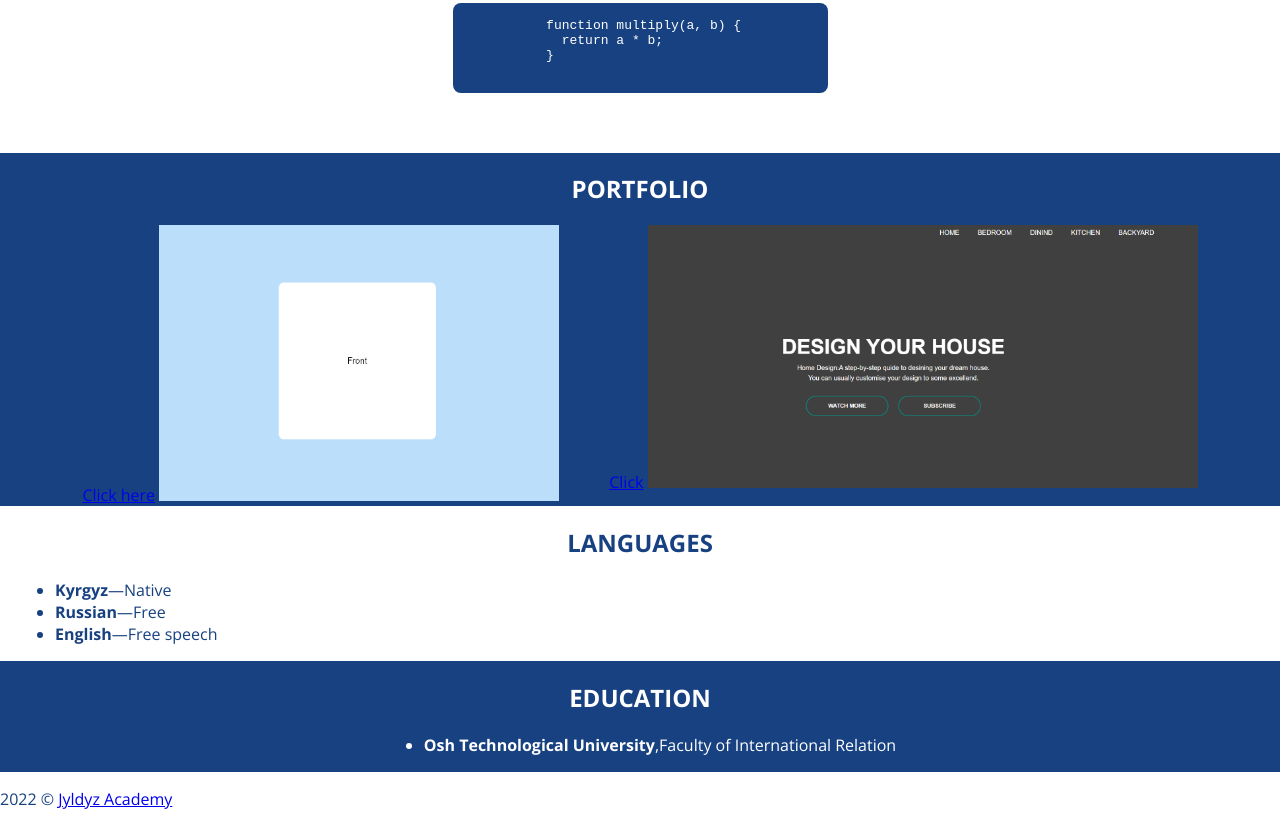
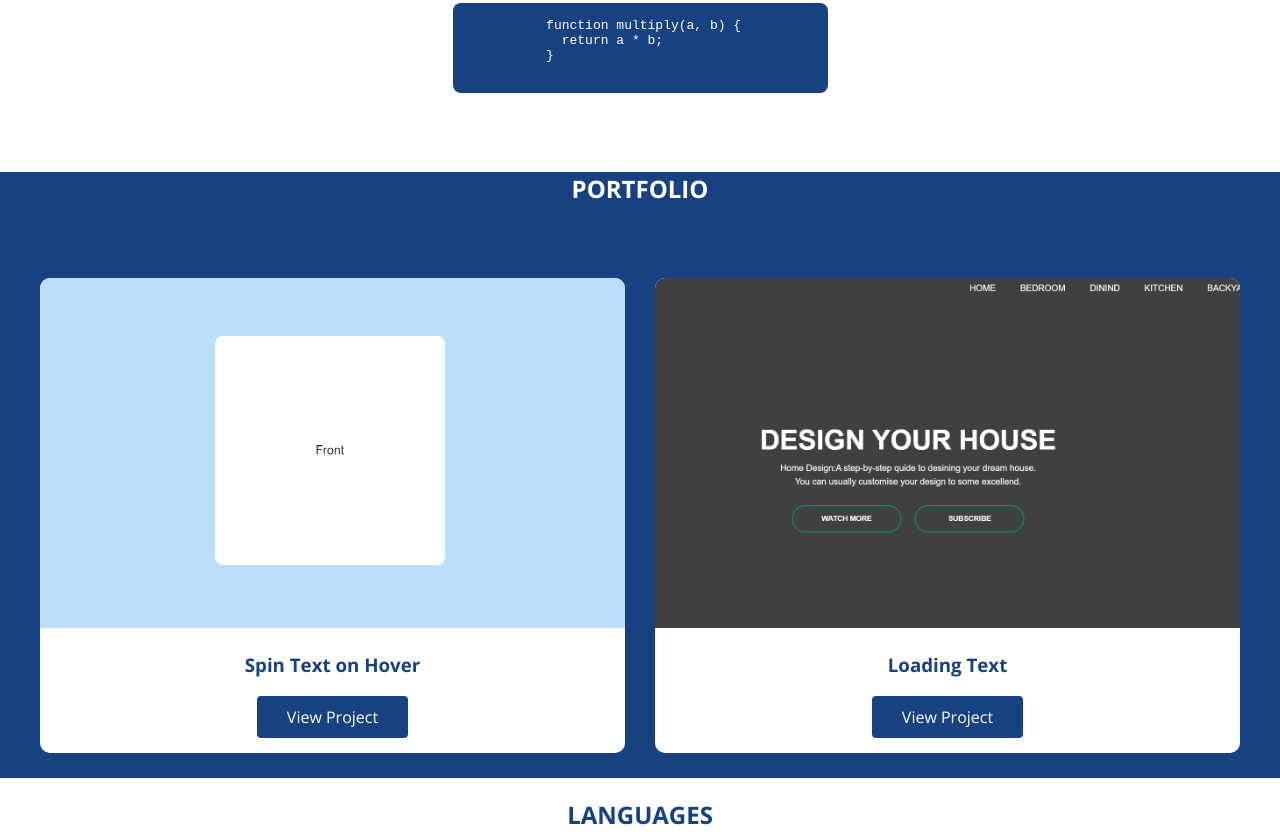
Before and after one commit to SaikalSartbaeva/portfolio3, a plain HTML site: page index.html in a window 1280 px wide. Shown: the part 1158-1992 px from the top of the page. Drawn offline with nearby package versions, Linux system fonts and the light colour scheme.

Commit message:
Add portfolio

```diff
--- a/css/style.css
+++ b/css/style.css
@@ -175,25 +175,53 @@ body {
 }
 
 .portfolio {
-  display: flex;
-  justify-content: center;
-  flex-direction: column;
   background-color: var(--accent);
-  color: var(--pure-whight);
 }
 
-.work {
-  display: flex;
-  gap: 50px;
+.portfolio-title {
+  color: var(--pure-whight);
+  margin-bottom: 2em;
 }
 
-.first img {
-  width: 400px;
+.portfolio ul {
+  margin: 0;
+  padding: 25px;
+  list-style: none;
+  display: grid;
+  grid-template-columns: repeat(2,1fr);
+  gap: 30px;
 }
 
-.second img {
-  width: 550px;
+.portfolio li {
+  border-radius: 10px;
+  background-color: var(--pure-whight);
+  text-align: center;
+  padding-bottom: 15px;
+  overflow: hidden;
 }
+
+.portfolio img {
+  width: 100%;
+  height: 350px;
+  object-fit: cover;
+
+}
+
+.portfolio ul a {
+  display: inline-block;
+  padding: 10px 30px;
+  color: var(--pure-whight);
+  text-decoration: none;
+  background-color: var(--accent);
+  border-radius: 4px;
+  transition: all 0.3s;
+}
+
+.portfolio ul a:hover {
+  background-color: var(--accent-light);
+}
+
+
 
 .languages li {
   text-align: center;
@@ -205,3 +233,6 @@ body {
   background-color: var(--accent);
   color: var(--pure-whight);
 }
+.footer {
+ text-align: center;
+}
--- a/index.html
+++ b/index.html
@@ -114,17 +114,23 @@
     </section>
     <section id="portfolio" class="portfolio">
       <div class="container">
-        <h2 class="section-title">Portfolio</h2>
-        <div class="work">
-        <div class="first">
-          <a href="file:///C:/Users/Huawei/Desktop/%D0%9A%D0%BE%D0%B4%D0%B8%D0%BD%D0%B3/index.html">Click here</a>
-          <img src="images/Coding.PNG" alt="Coding">
-        </div>
-        <div class="second">
-          <a href=" https://saikalsartbaeva.github.io/Task1/">Click</a>
-          <img src="images/Фото.PNG" alt="Coding2">
-        </div>
-        </div>
+        <h2 class="section-title portfolio-title">Portfolio</h2>
+        <ul>
+          <li>
+            <img src="images/Coding.PNG" alt="Spin project">
+            <h3>Spin Text on Hover</h3>
+            <a href="file:///C:/Users/Huawei/Desktop/%D0%9A%D0%BE%D0%B4%D0%B8%D0%BD%D0%B3/index.html" target="blank">
+              View Project
+            </a>
+          </li>
+          <li>
+            <img src="images/Фото.PNG" alt="Loadihg Project">
+            <h3>Loading Text</h3>
+            <a href="https://saikalsartbaeva.github.io/Task1/" target="blank">
+              View Project
+            </a>
+          </li>
+        </ul>
       </div>
     </section>
 
@@ -150,9 +156,10 @@
     </div>
 </section>
   </main>
-  <footer>
+  <footer class="footer">
     <p>
         2022 &copy;
+
         <a href="https://linktr.ee/jyldyzacademy2020">Jyldyz Academy</a>
     </p>
 </footer>
```
